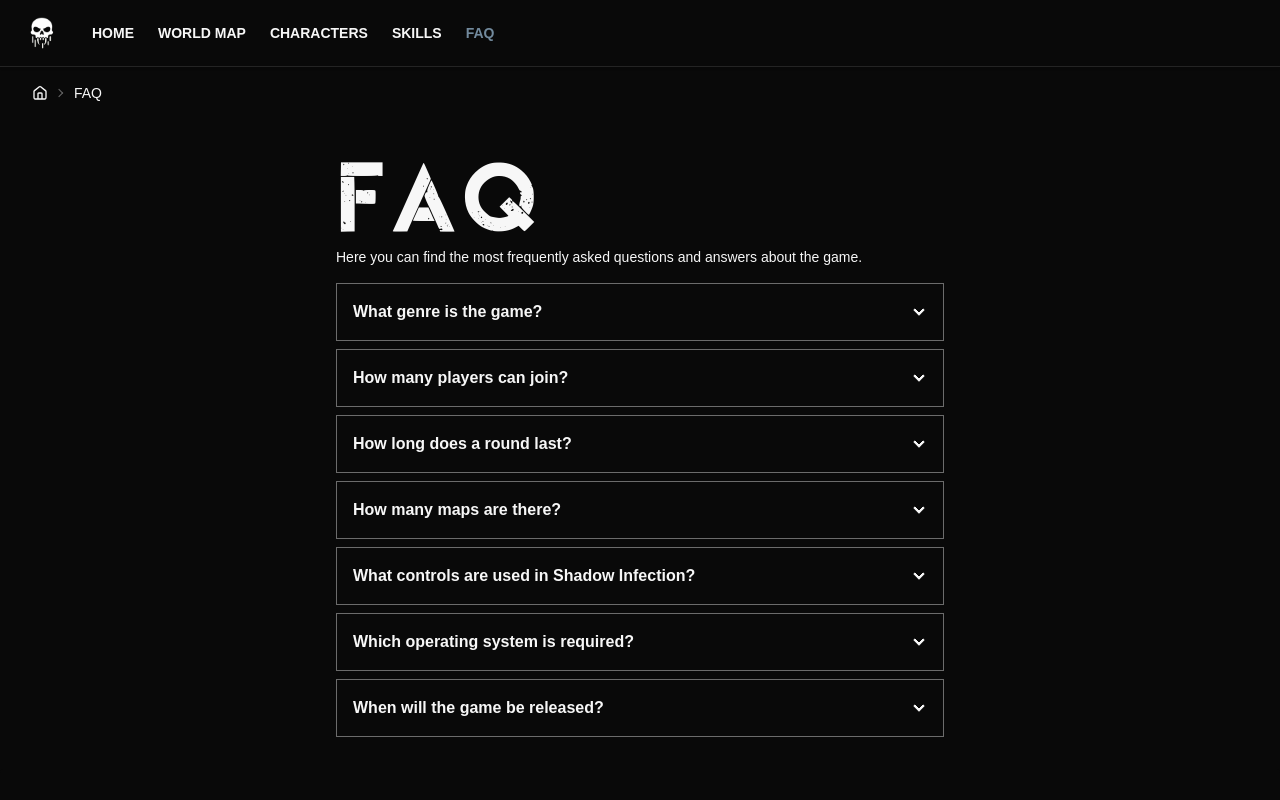
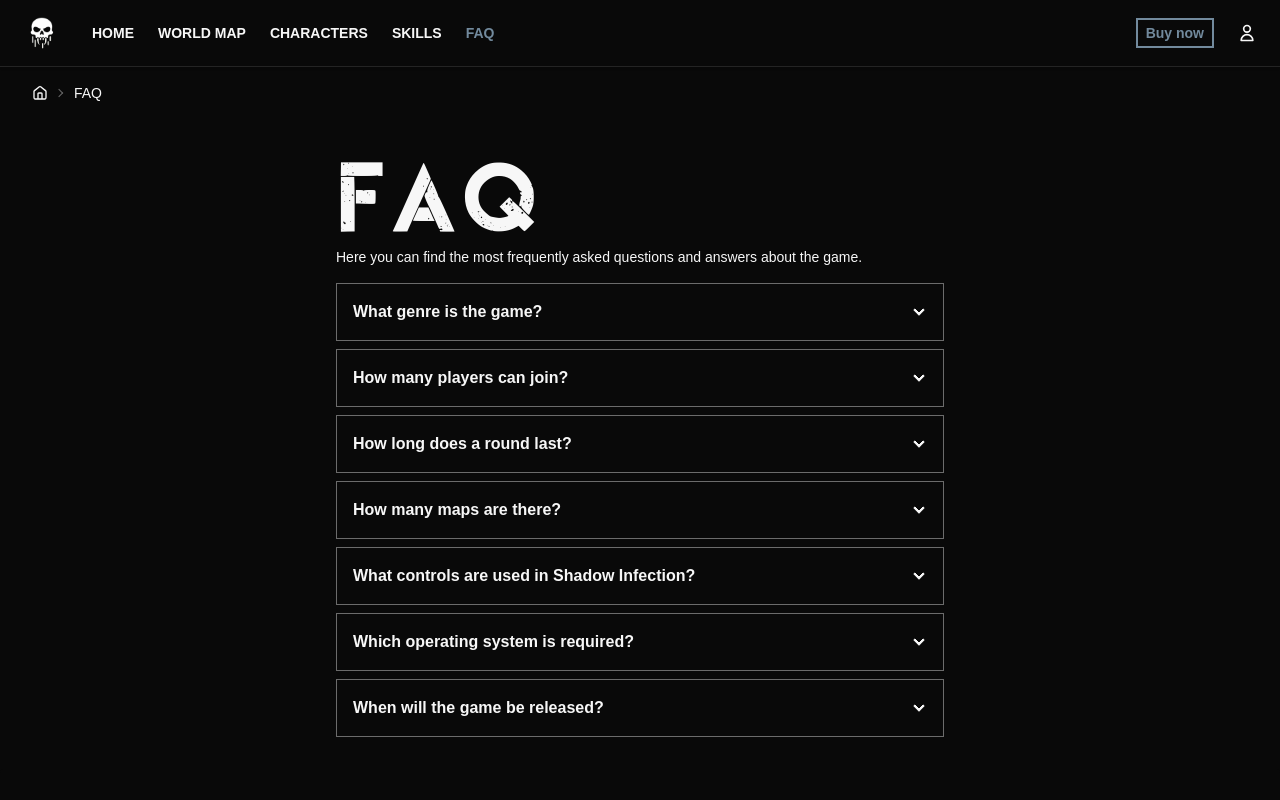
Before and after one commit to VoxelCoreLab/project-alpha-website, a Vue app: page /faq in a window 1280 px wide. Shown: the top 800 px of the page. Built offline with nearby package versions, Linux system fonts and the light colour scheme.

Commit message:
Update header layout and add user dropdown
Enhanced TheHeader.vue with improved flex layout, added a 'Buy now' button, and introduced a user profile dropdown menu. Commented out the floating badge in PageLandingSite.vue for potential future use.

```diff
--- a/src/components/TheHeader.vue
+++ b/src/components/TheHeader.vue
@@ -1,10 +1,10 @@
 <template>
     <header class="bg-base-100 shadow-sm sticky top-0 z-20 border-b border-base-300">
         <div class="navbar bg-base-100 max-w-7xl mx-auto">
-            <div class="navbar-start w-auto">
+            <div class="navbar-start w-auto flex-1 md:flex-none">
                 <div class="flex-none md:hidden">
-                    <label for="my-drawer" aria-label="open sidebar" class="btn btn-square rounded btn-ghost" role="button" tabindex="0"
-                        @keydown.enter.prevent="openDrawer">
+                    <label for="my-drawer" aria-label="open sidebar" class="btn btn-square rounded btn-ghost"
+                        role="button" tabindex="0" @keydown.enter.prevent="openDrawer">
                         <svg xmlns="http://www.w3.org/2000/svg" fill="none" viewBox="0 0 24 24"
                             class="inline-block h-6 w-6 stroke-current">
                             <path stroke-linecap="round" stroke-linejoin="round" stroke-width="2"
@@ -12,14 +12,39 @@
                         </svg>
                     </label>
                 </div>
-                <a class="btn btn-ghost text-xl rounded" href="/"><img class="h-8 w-8" alt="" src="../assets/logo.png"></a>
+                <a class="btn btn-ghost text-xl rounded" href="/"><img class="h-8 w-8" alt=""
+                        src="../assets/logo.png"></a>
             </div>
-            <div class="navbar-center hidden md:flex">
+            <div class="navbar-center hidden md:flex md:flex-1">
                 <ul class="menu menu-horizontal px-1">
                     <li class="rounded" v-for="link in links" :key="link.name">
-                        <RouterLink :to="link.path" class="uppercase font-bold rounded" activeClass="text-primary">{{ link.name }}</RouterLink>
+                        <RouterLink :to="link.path" class="uppercase font-bold rounded" activeClass="text-primary">{{
+                            link.name }}</RouterLink>
                     </li>
                 </ul>
+            </div>
+            <div class="navbar-end flex-1 md:flex-none gap-2">
+                <button class="btn btn-xs text-sm btn-outline btn-primary">Buy now</button>
+                <div class="dropdown dropdown-end">
+                    <div tabindex="0" role="button" class="btn btn-ghost btn-circle">
+                        <svg xmlns="http://www.w3.org/2000/svg" class="h-5 w-5" fill="none" viewBox="0 0 24 24"
+                            stroke="currentColor">
+                            <path stroke-linecap="round" stroke-linejoin="round" stroke-width="2"
+                                d="M16 7a4 4 0 11-8 0 4 4 0 018 0zM12 14a7 7 0 00-7 7h14a7 7 0 00-7-7z" />
+                        </svg>
+                    </div>
+                    <ul tabindex="-1"
+                        class="menu menu-sm dropdown-content bg-base-100 rounded-box z-1 mt-3 w-52 p-2 shadow">
+                        <li>
+                            <a class="justify-between">
+                                Profile
+                                <span class="badge">New</span>
+                            </a>
+                        </li>
+                        <li><a>Settings</a></li>
+                        <li><a>Logout</a></li>
+                    </ul>
+                </div>
             </div>
         </div>
     </header>
--- a/src/pages/PageLandingSite.vue
+++ b/src/pages/PageLandingSite.vue
@@ -161,10 +161,12 @@
                             </div>
                         </div>
                         <!-- Floating Badge -->
+                        <!--
                         <div
                             class="absolute -top-6 -right-6 bg-secondary text-secondary-content px-6 py-3 rounded-lg shadow-xl font-bold text-lg rotate-3">
                             Ingame Screenshot
                         </div>
+                        -->
                     </div>
                 </div>
             </div>
```
